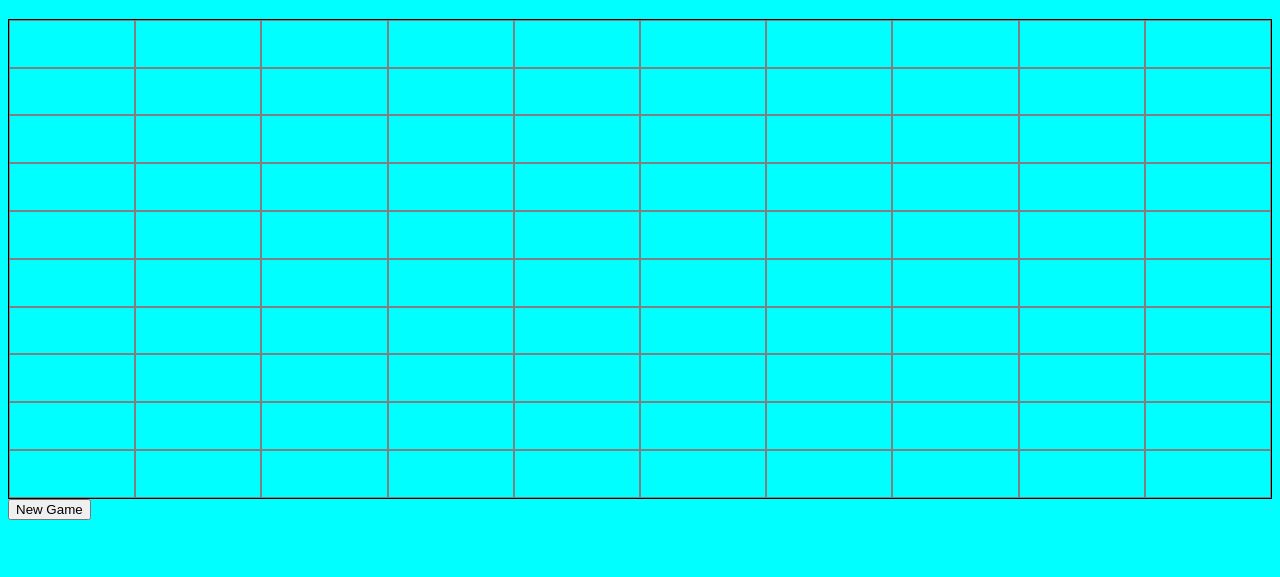
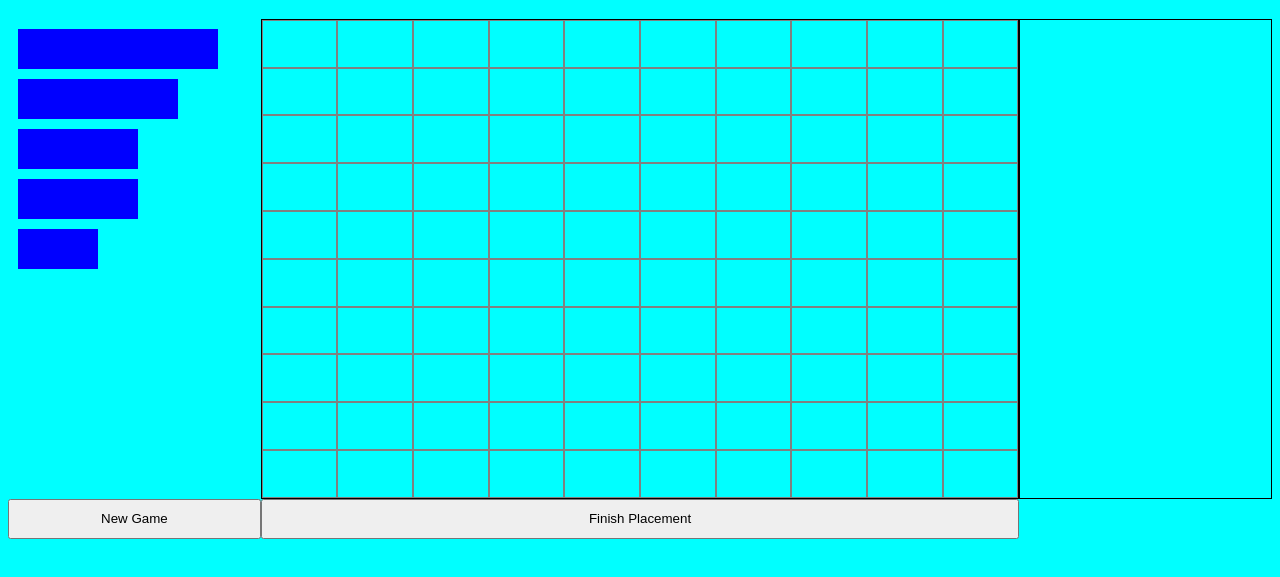
Before and after one commit to abeers/battleship, a plain HTML site: page index.html in a window 1280 px wide. Both pictures are taken after a click on the button "New Game". Shown: the part 61-638 px from the top of the page. Drawn offline with Linux system fonts and the light colour scheme.

Commit message:
Add ships to ship center

```diff
--- a/css/styles.css
+++ b/css/styles.css
@@ -4,6 +4,12 @@
 
 body {
   background-color: aqua;
+}
+
+main {
+  display: grid;
+  grid-template-columns: 1fr 3fr 1fr;
+  grid-template-rows: 12fr 1fr;
 }
 
 .board {
@@ -15,6 +21,16 @@ body {
   border: 1px solid gray;
 }
 
+.hidden {
+  display: none;
+}
+
 .main-board {
   height: 60vh;
 }
+
+.ship {
+  background-color: blue;
+  height: 40px;
+  margin: 10px;
+}
--- a/index.html
+++ b/index.html
@@ -12,10 +12,17 @@
   <h1>Battleship</h1>
 
   <main>
-    <div id="main-board" class="board main-board">
+    <div id="ship-center" class="hidden">
+
+    </div>
+    <div id="main-board" class="board main-board hidden">
+      abc
+    </div>
+    <div id="side-board" class="board hidden">
 
     </div>
     <button id="new-game">New Game</button>
+    <button id="finish-placement" class="hidden">Finish Placement</button>
   </main>
 </body>
 </html>
--- a/js/main.js
+++ b/js/main.js
@@ -6,13 +6,28 @@ const AI_NAME = 'Computer'
 /*----- state variables -----*/
 let isPlacing = true
 let mainPlayer
+let game
 
 /*----- cached elements  -----*/
 const mainBoard = document.querySelector('#main-board')
+const sideBoard = document.querySelector('#side-board')
+const shipCenter = document.querySelector('#ship-center')
 const newGameButton = document.querySelector('#new-game')
+const finishPlacementButton = document.querySelector('#finish-placement')
 
 /*----- event listeners -----*/
-newGameButton.addEventListener('click', () => new Game('Alex').startGame())
+newGameButton.addEventListener('click', () => {
+  game = new Game('Alex')
+  game.startGame()
+})
+
+mainBoard.addEventListener('click', event => {
+  console.log(event.target.dataset.position)
+})
+
+shipCenter.addEventListener('click', event => {
+  console.log(event.target.dataset.classification)
+})
 
 /*----- functions -----*/
 class Game {
@@ -22,6 +37,7 @@ class Game {
       new Player()
     ]
     this.currentPlayer = 0
+    this.isPlacing = true
   }
 
   startGame = () => {
@@ -31,7 +47,26 @@ class Game {
 
     mainPlayer = this.players[0]
     mainPlayer.board.displayBoard(mainBoard)
+
+    mainBoard.classList.remove('hidden')
+    sideBoard.classList.remove('hidden')
+    shipCenter.classList.remove('hidden')
+    finishPlacementButton.classList.remove('hidden')
+
+    this.showShipsToPlace()
     console.log(this)
+  }
+
+  showShipsToPlace () {
+    mainPlayer.ships.forEach(ship => {
+      const newShip = document.createElement('div')
+      newShip.classList.add('ship')
+      newShip.style.width = `${ship.size * 40}px`
+
+      newShip.dataset.classification = ship.name
+
+      shipCenter.appendChild(newShip)
+    })
   }
 }
 
@@ -99,9 +134,9 @@ class Board {
     boardEl.style.gridTemplateRows = templateRows
     boardEl.style.gridTemplateColumns = templateColumns
 
-    boardEl.addEventListener('click', (event) =>
-      console.log(event.target.dataset.position)
-    )
+    // boardEl.addEventListener('click', (event) =>
+    //   console.log(event.target.dataset.position)
+    // )
   }
 }
 
```
